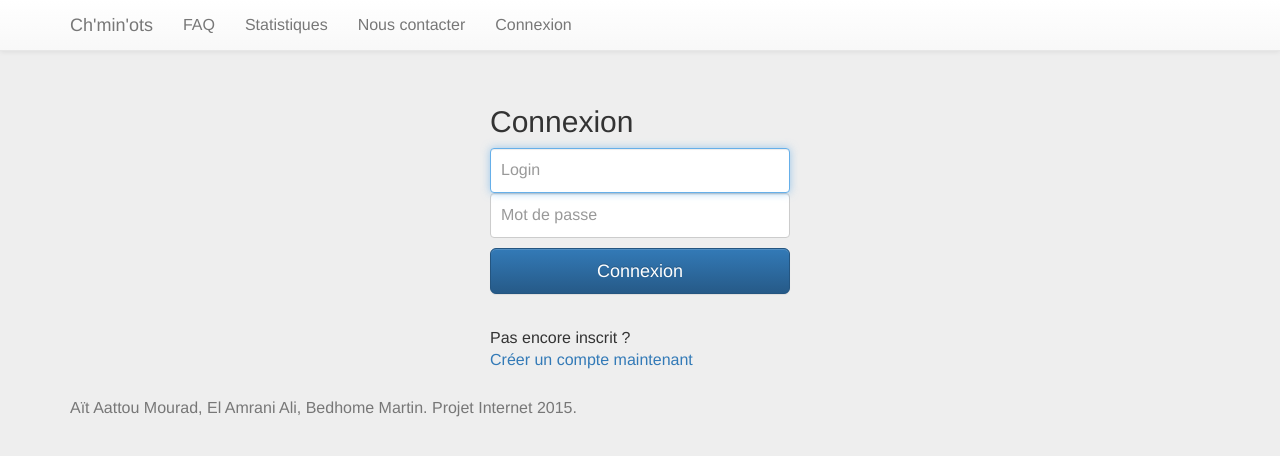
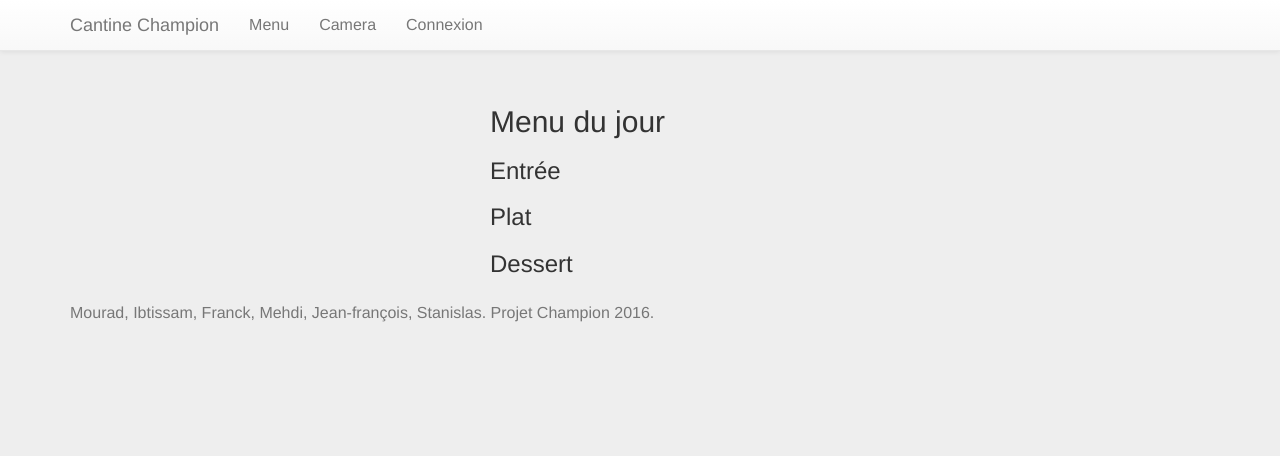
Before and after one commit to minesdouai001/championteam, a PHP site: page / in a window 1280 px wide. Shown: the top 456 px of the page. Run offline with PHP 8.4, Linux system fonts and the light colour scheme; some libraries are stand-ins or nearby versions.

Commit message:
modification page menu // suppression connexion de l'accueil

```diff
--- a/templates/anonymousTemplate.php
+++ b/templates/anonymousTemplate.php
@@ -1,13 +1,12 @@
 
 <form class="form-signin" action="index.php?action=connexion" method="post">
-        <h2 class="form-signin-heading">Connexion</h2>
+        <h2 class="form-signin-heading">Menu du jour</h2>
 		<?php
 			if (isset($conErrorText))
 			echo ' <span class="error"> ' . $conErrorText . ' </span> <br>';
 		?>
-        <input type="text" name="conLogin" class="form-control" placeholder="Login" value="<?php if(isset($_POST['conLogin'])) echo $_POST['conLogin'] ?>" required autofocus>
-        <input type="password" name="conPassword" class="form-control" placeholder="Mot de passe" required>
-        <button class="btn btn-lg btn-primary btn-block" type="submit">Connexion</button><br>
-		<p>Pas encore inscrit ?<br>
-		<a href="./index.php?action=inscription">Créer un compte maintenant</a></p>
+        <h3 class="form-signin-heading">Entrée</h3>
+        <h3 class="form-signin-heading">Plat</h3>
+        <h3 class="form-signin-heading">Dessert</h3>
+
 </form>
--- a/templates/footTemplate.php
+++ b/templates/footTemplate.php
@@ -1,5 +1,5 @@
 <footer class="footer">
 <div class="container">
-<p class="text-muted"> Aït Aattou Mourad, El Amrani Ali, Bedhome Martin. Projet Internet 2015.</p>
+<p class="text-muted"> Mourad, Ibtissam, Franck, Mehdi, Jean-françois, Stanislas. Projet Champion 2016.</p>
 </div>
 </footer>
--- a/templates/menuTemplate.php
+++ b/templates/menuTemplate.php
@@ -8,19 +8,15 @@
 <span class="icon-bar"></span>
 <span class="icon-bar"></span>
 </button>
-<a class="navbar-brand" href="."> Ch'min'ots </a>
+<a class="navbar-brand" href="."> Cantine Champion </a>
 </div>
 <div id="navbar" class="collapse navbar-collapse">
 <ul class="nav navbar-nav">
 
-<li><a href="index.php?action=leJeu">FAQ</a></li>
-<li><a href="index.php?action=statistiques">Statistiques</a></li>
+<li><a href="index.php">Menu</a></li>
+<li><a href="index.php?action=Camera">Camera</a></li>
 
-<li><a href="index.php?action=nousContacter">Nous contacter</a></li>
-<ul class="nav navbar-nav navbar-right">
-<li class="dropdown">
-
-<li><a href="index.php">Connexion</a></li>
+<li><a href="index.php?action=Connexion">Connexion</a></li>
 </li>
 	</ul>
 </ul>
```
